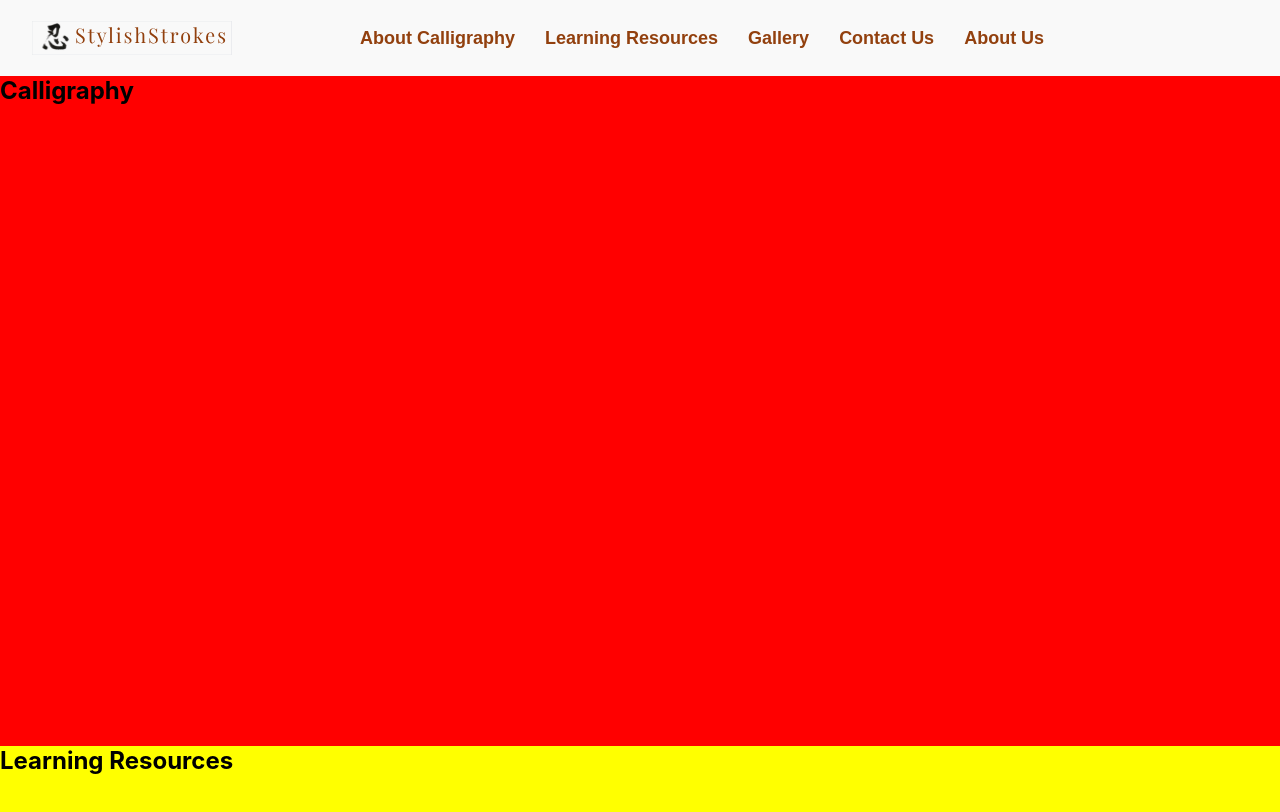
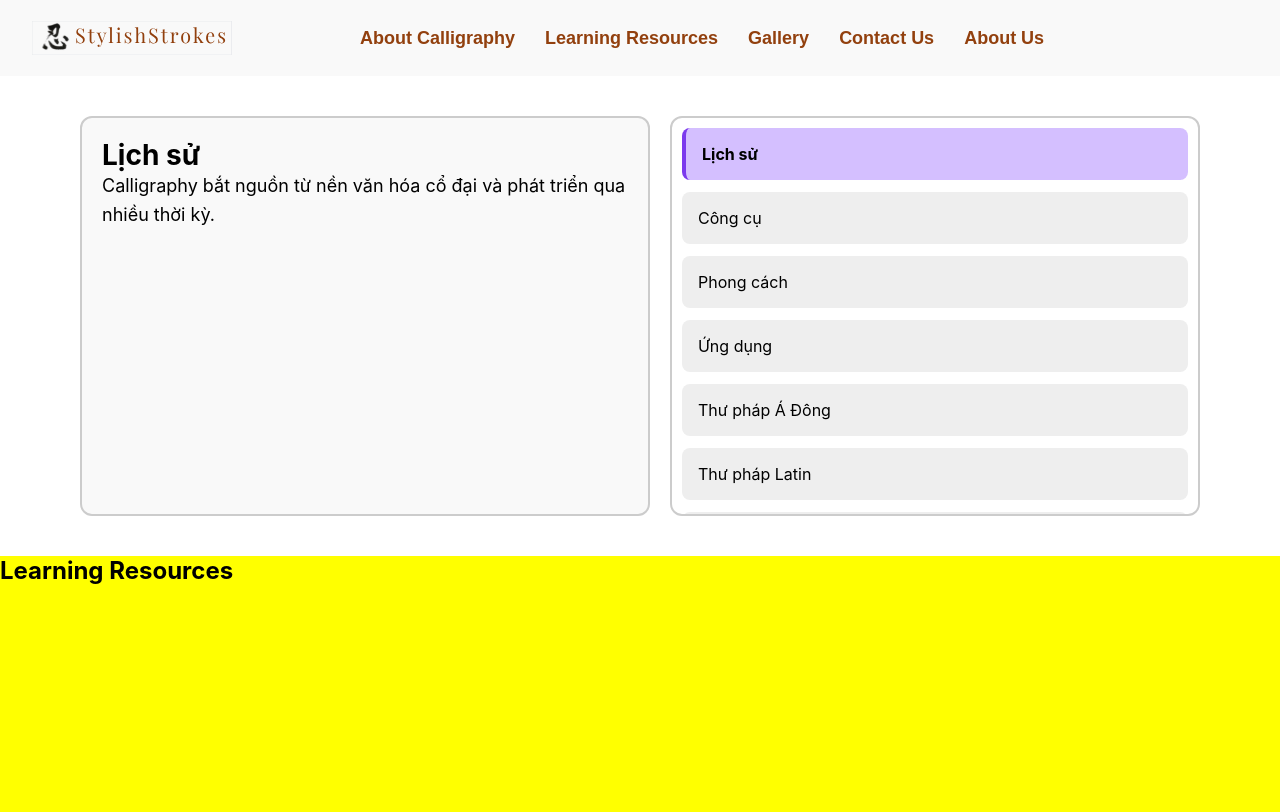
Before and after one commit to Giangha00/stylish-stroke, a React (Create React App) app: page / in a window 1280 px wide. Shown: the top 812 px of the page. Built offline with nearby package versions, Linux system fonts and the light colour scheme.

Commit message:
mình đẩy code lên

```diff
--- a/src/components/Container/Calligraphy/calligraphy.css
+++ b/src/components/Container/Calligraphy/calligraphy.css
@@ -0,0 +1,63 @@
+.calligraphy-container {
+    display: flex;
+    gap: 20px;
+    padding: 40px;
+    max-width: 1200px;
+    margin: 0 auto;
+    box-sizing: border-box;
+  }
+
+  .calligraphy-left {
+    flex: 1;
+    padding: 20px;
+    border: 2px solid #ccc;
+    border-radius: 12px;
+    background-color: #f9f9f9;
+  }
+
+  .calligraphy-left h2 {
+    margin-top: 0;
+    font-size: 28px;
+  }
+
+  .calligraphy-left p {
+    font-size: 18px;
+    line-height: 1.6;
+  }
+
+  .calligraphy-right {
+    flex: 1;
+    max-height: 400px;
+    overflow: hidden;
+    display: flex;
+    flex-direction: column;
+    border: 2px solid #ccc;
+    border-radius: 12px;
+    background-color: #fff;
+  }
+
+  .card-scroll {
+    overflow-y: auto;
+    padding: 10px;
+    display: flex;
+    flex-direction: column;
+    gap: 12px;
+  }
+
+  .card {
+    padding: 16px;
+    background-color: #eee;
+    border-radius: 8px;
+    cursor: pointer;
+    transition: all 0.3s ease;
+  }
+
+  .card:hover {
+    background-color: #ddd;
+  }
+
+  .card.active {
+    background-color: #d4bfff;
+    font-weight: bold;
+    border-left: 4px solid #7c3aed;
+  }
--- a/src/components/Container/Calligraphy/index.js
+++ b/src/components/Container/Calligraphy/index.js
@@ -1,16 +1,39 @@
-import "./calligraphy.css";
+import React, { useState } from 'react';
+import './Calligraphy.css';
+
+const cardData = [
+  { id: 1, title: 'Lịch sử', content: 'Calligraphy bắt nguồn từ nền văn hóa cổ đại và phát triển qua nhiều thời kỳ.' },
+  { id: 2, title: 'Công cụ', content: 'Bút lông, mực tàu, giấy dó là những công cụ phổ biến.' },
+  { id: 3, title: 'Phong cách', content: 'Có nhiều phong cách khác nhau như Gothic, Italic, Modern,...' },
+  { id: 4, title: 'Ứng dụng', content: 'Calligraphy được ứng dụng trong thiết kế, thư mời, tranh nghệ thuật,...' },
+  { id: 5, title: 'Thư pháp Á Đông', content: 'Thư pháp Hán Nôm mang giá trị văn hóa tinh thần đặc biệt.' },
+  { id: 6, title: 'Thư pháp Latin', content: 'Thư pháp Latin phổ biến ở phương Tây và có tính trang trí cao.' },
+  { id: 7, title: 'Kỹ thuật nâng cao', content: 'Kỹ thuật shading, pressure control được áp dụng để tăng độ tinh tế.' },
+];
 
 const Calligraphy = () => {
+  const [selectedCard, setSelectedCard] = useState(cardData[0]);
+
   return (
-    <section
-      id="calligraphy"
-      className="calligraphy"
-      style={{ backgroundColor: "red", width: "100%", height: 670 }}
-    >
-      <div>
-        <h1>Calligraphy</h1>
+    <div className="calligraphy-container">
+      <div className="calligraphy-left">
+        <h2>{selectedCard.title}</h2>
+        <p>{selectedCard.content}</p>
       </div>
-    </section>
+      <div className="calligraphy-right">
+        <div className="card-scroll">
+          {cardData.map((card) => (
+            <div
+              key={card.id}
+              className={`card ${selectedCard.id === card.id ? 'active' : ''}`}
+              onClick={() => setSelectedCard(card)}
+            >
+              {card.title}
+            </div>
+          ))}
+        </div>
+      </div>
+    </div>
   );
 };
 
```
